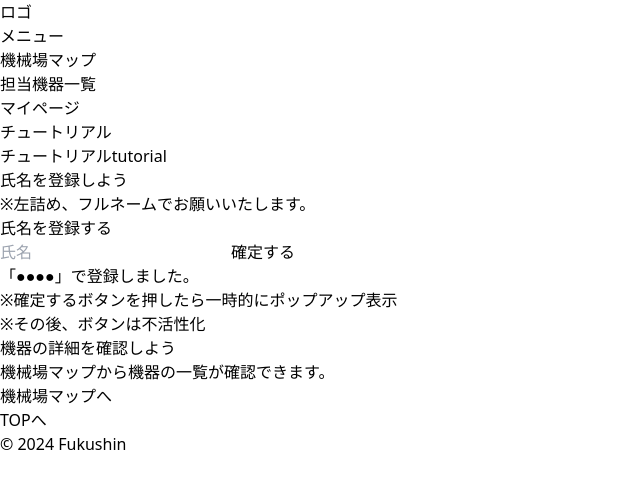
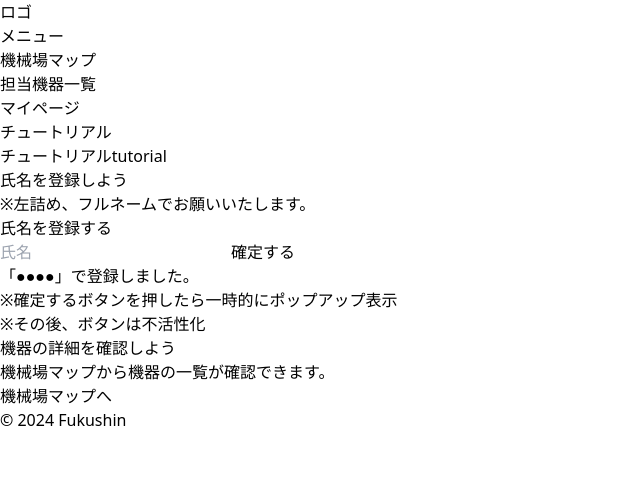
Before and after one commit to yoshihiro-tada/react_vite_pwa_iot_app, a React (Vite) app: page /tutorial in a window 1280 px wide. Shown: the top 488 px of the page, without its empty margins (0-640 px from the left). Built offline with nearby package versions, Linux system fonts and the light colour scheme.

Commit message:
確認用のTOPへボタンは要らなくなったので削除

```diff
--- a/src/pages/Details.tsx
+++ b/src/pages/Details.tsx
@@ -5,7 +5,6 @@ function Details() {
     <>
       <h2 className="w-fit">担当機器一覧<span className="block">details</span></h2>
       <Link to={`/details/id`} className="block text-blue-600 w-fit text-sm mt-2">No.1(仮)へ</Link>
-      <Link to={`/`} className="block text-blue-600 w-fit text-sm mt-2">TOPへ</Link>
     </>
   );
 }
--- a/src/pages/DetailsId.tsx
+++ b/src/pages/DetailsId.tsx
@@ -4,7 +4,6 @@ function DetailsId() {
   return (
     <>
       <h2 className="w-fit">担当機器()詳細<span className="block">detail</span></h2>
-      <Link to={`/`} className="block text-blue-600 w-fit text-sm">TOPへ</Link>
     </>
   );
 }
--- a/src/pages/Mypage.tsx
+++ b/src/pages/Mypage.tsx
@@ -15,7 +15,6 @@ function Mypage() {
         <Link to={`/details`} className="text-white bg-blue-600 px-2 py-1 rounded-lg shadow-md block my-2 w-fit">担当機器一覧へ</Link>
         <button className="text-white bg-blue-600 px-2 py-1 rounded-lg shadow-md block my-2">ログアウトする</button>
       </div>
-      <Link to={`/`} className="block text-blue-600 w-fit text-sm">TOPへ</Link>
     </>
   );
 }
--- a/src/pages/Overview.tsx
+++ b/src/pages/Overview.tsx
@@ -9,7 +9,6 @@ function Overview() {
           <li><Link to={`/`} className="block text-red-600 w-fit m-2">■</Link></li>
         </ul>
       </div>
-      <Link to={`/`} className="block text-blue-600 w-fit text-sm mt-2">TOPへ</Link>
     </>
   );
 }
--- a/src/pages/Tutorial.tsx
+++ b/src/pages/Tutorial.tsx
@@ -25,7 +25,6 @@ function Tutorial() {
         <p>機械場マップから機器の一覧が確認できます。</p>
         <Link to={`/overview`} className="block text-blue-600 w-fit text-sm">機械場マップへ</Link>
       </div>
-      <Link to={`/`} className="block text-blue-600 w-fit text-sm">TOPへ</Link>
     </>
   );
 }
```
